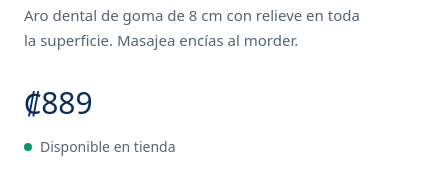
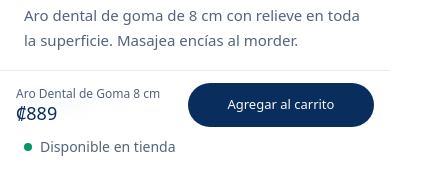
Before and after one commit to oviquez-sys/allpetcr-web, a Next.js app: page /producto/00067 in a window 390 px wide. Shown: the part 774-961 px from the top of the page, 444 px wide, since content can reach past the window. Built offline with nearby package versions, Linux system fonts and the light colour scheme; no server answers.

Commit message:
Cambios del mar 27/10/2026
Co-Authored-By: Claude Opus 5 <noreply@anthropic.com>

```diff
--- a/app/globals.css
+++ b/app/globals.css
@@ -59,7 +59,12 @@ body {
    recorre la página. El valor es la altura aproximada de una tarjeta. */
 .tarjeta-diferida {
   content-visibility: auto;
-  contain-intrinsic-size: auto 420px;
+  /* Solo el ALTO reservado (27/10/2026). Antes era `contain-intrinsic-size:
+     auto 420px`, que con un solo valor fija ancho Y alto: cada tarjeta fuera
+     de pantalla medía 420 px de ancho, más que un celular (390), y la página
+     de producto quedaba más ancha que la pantalla. El ancho lo pone la grilla. */
+  contain-intrinsic-block-size: auto 420px;
+  min-width: 0;
 }
 
 /* Filas deslizables del inicio (components/inicio/CarruselProductos.tsx):
--- a/app/producto/[sku]/page.tsx
+++ b/app/producto/[sku]/page.tsx
@@ -4,6 +4,7 @@ import { notFound } from "next/navigation";
 import TarjetaProducto from "@/components/TarjetaProducto";
 import BotonAgregar from "@/components/BotonAgregar";
 import BotonAvisoDisponibilidad from "@/components/BotonAvisoDisponibilidad";
+import BarraCompraMovil from "@/components/BarraCompraMovil";
 import FichaAlimento from "@/components/ficha/FichaAlimento";
 import { connection } from "next/server";
 import { getCategoriasPublico, getProductoPorSkuPublico, getProductosPublico } from "@/lib/data";
@@ -323,7 +324,7 @@ export default async function ProductoPage({
             </p>
           )}
 
-          <div className="mt-8 flex flex-wrap gap-3">
+          <div id="acciones-compra" className="mt-8 flex flex-wrap gap-3">
             {/* Un agotado no se compra: el botón de aviso REEMPLAZA al de
                 comprar, no convive con uno deshabilitado al lado. */}
             {consulta && producto.disponible ? (
@@ -404,6 +405,14 @@ export default async function ProductoPage({
           </div>
         </section>
       )}
+
+      <BarraCompraMovil
+        producto={producto}
+        idAcciones="acciones-compra"
+        consulta={consulta && consultaWa ? { href: consultaWa, texto: consulta.botonCorto } : null}
+      />
+      {/* Espacio para que la barra fija no tape el final de la página. */}
+      {producto.disponible && <div className="h-20 lg:hidden" aria-hidden="true" />}
     </>
   );
 }
--- /dev/null
+++ b/components/BarraCompraMovil.tsx
@@ -0,0 +1,79 @@
+"use client";
+
+import { useEffect, useState } from "react";
+import BotonAgregar from "@/components/BotonAgregar";
+import { formatoColones } from "@/lib/formato";
+import type { Producto } from "@/lib/types";
+
+interface Props {
+  producto: Producto;
+  /** id del bloque de botones de la ficha: la barra se esconde mientras se ve. */
+  idAcciones: string;
+  /** Producto con consulta previa: en vez de comprar, abre WhatsApp. */
+  consulta?: { href: string; texto: string } | null;
+}
+
+/**
+ * Barra de compra fija abajo, solo en celular (27/10/2026).
+ *
+ * En el celular la foto ocupa la primera pantalla de la ficha y el botón
+ * «Agregar al carrito» queda fuera de la vista: quien no baja, no lo
+ * encuentra. La barra muestra el precio y el mismo botón de siempre (mismo
+ * carrito, misma confirmación), y se esconde sola mientras los botones de la
+ * ficha están a la vista, para no repetirlos uno encima del otro.
+ *
+ * No aparece en escritorio (ahí el botón ya se ve junto a la foto) ni en un
+ * producto agotado (su acción es «Avisarme», que pide un correo y vive en la
+ * ficha).
+ */
+export default function BarraCompraMovil({ producto, idAcciones, consulta }: Props) {
+  const [visible, setVisible] = useState(false);
+
+  useEffect(() => {
+    const acciones = document.getElementById(idAcciones);
+    if (!acciones || typeof IntersectionObserver === "undefined") return;
+    const observador = new IntersectionObserver(
+      ([entrada]) => {
+        // Visible solo cuando los botones de la ficha NO se ven y el
+        // cliente ya pasó la foto o todavía no llegó a ellos.
+        setVisible(!entrada.isIntersecting);
+      },
+      { threshold: 0 },
+    );
+    observador.observe(acciones);
+    return () => observador.disconnect();
+  }, [idAcciones]);
+
+  if (!producto.disponible) return null;
+
+  return (
+    <div
+      className={`fixed inset-x-0 bottom-0 z-40 border-t border-crema-300 bg-white/95 px-4 pb-[calc(0.75rem+env(safe-area-inset-bottom))] pt-3 backdrop-blur transition-transform duration-200 ease-out motion-reduce:transition-none lg:hidden ${
+        visible ? "translate-y-0" : "pointer-events-none translate-y-full"
+      }`}
+      aria-hidden={!visible}
+      inert={!visible}
+    >
+      <div className="mx-auto flex max-w-contenido items-center gap-4">
+        <div className="min-w-0 flex-1">
+          <p className="truncate text-xs text-navy-400">{producto.nombre}</p>
+          <p className="text-lg font-medium leading-tight text-navy-500">{formatoColones(producto.precio_venta)}</p>
+        </div>
+        <div className="w-[52%] max-w-[220px] shrink-0">
+          {consulta ? (
+            <a
+              href={consulta.href}
+              target="_blank"
+              rel="noopener noreferrer"
+              className="flex h-11 w-full items-center justify-center rounded-full bg-navy-500 px-3 text-center text-[13px] font-medium leading-tight text-crema-100 transition-colors hover:bg-navy-600 focus-visible:outline-none focus-visible:ring-2 focus-visible:ring-navy-500 focus-visible:ring-offset-2"
+            >
+              {consulta.texto}
+            </a>
+          ) : (
+            <BotonAgregar producto={producto} tamano="chico" />
+          )}
+        </div>
+      </div>
+    </div>
+  );
+}
```
Also changed, not shown: 1 other file (tests, documents, lock files or other folders).
